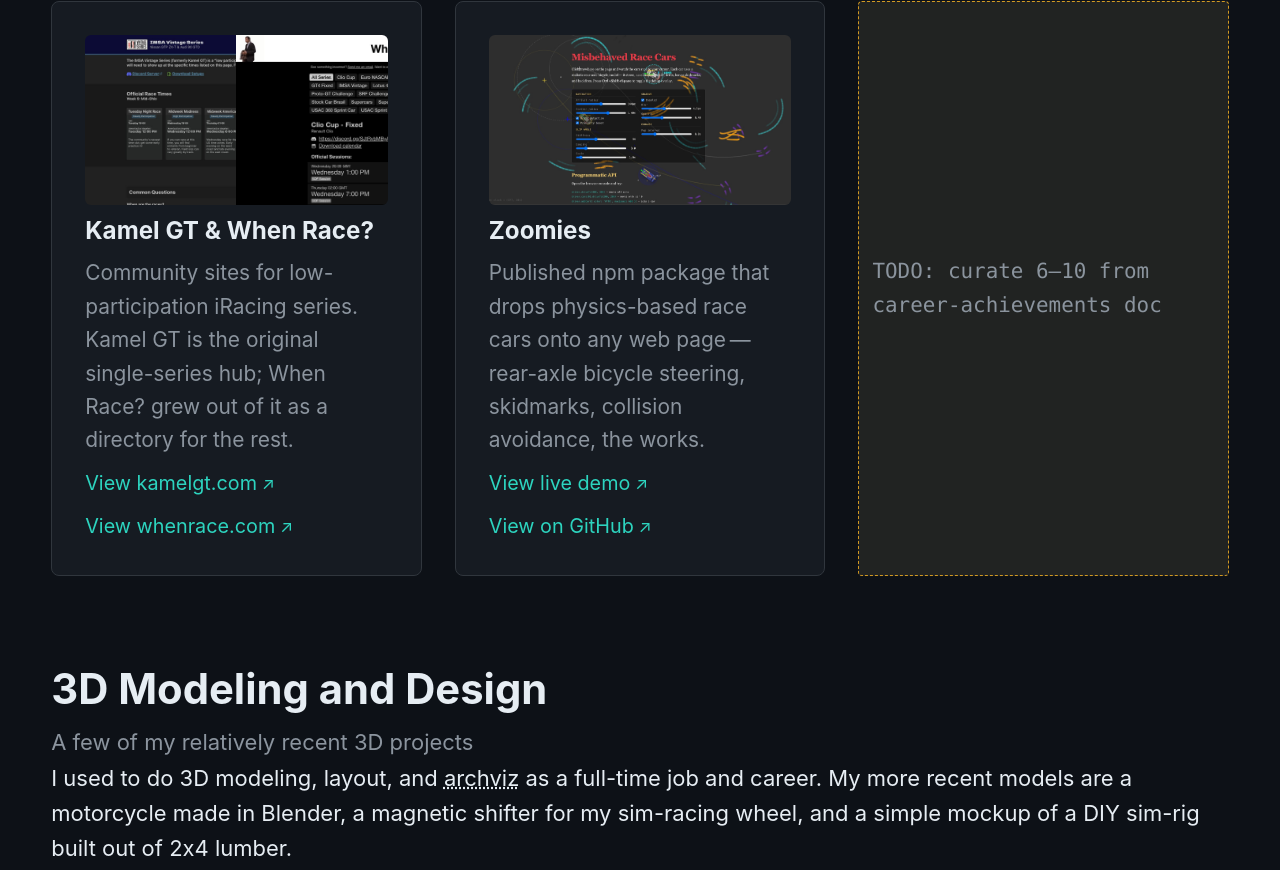
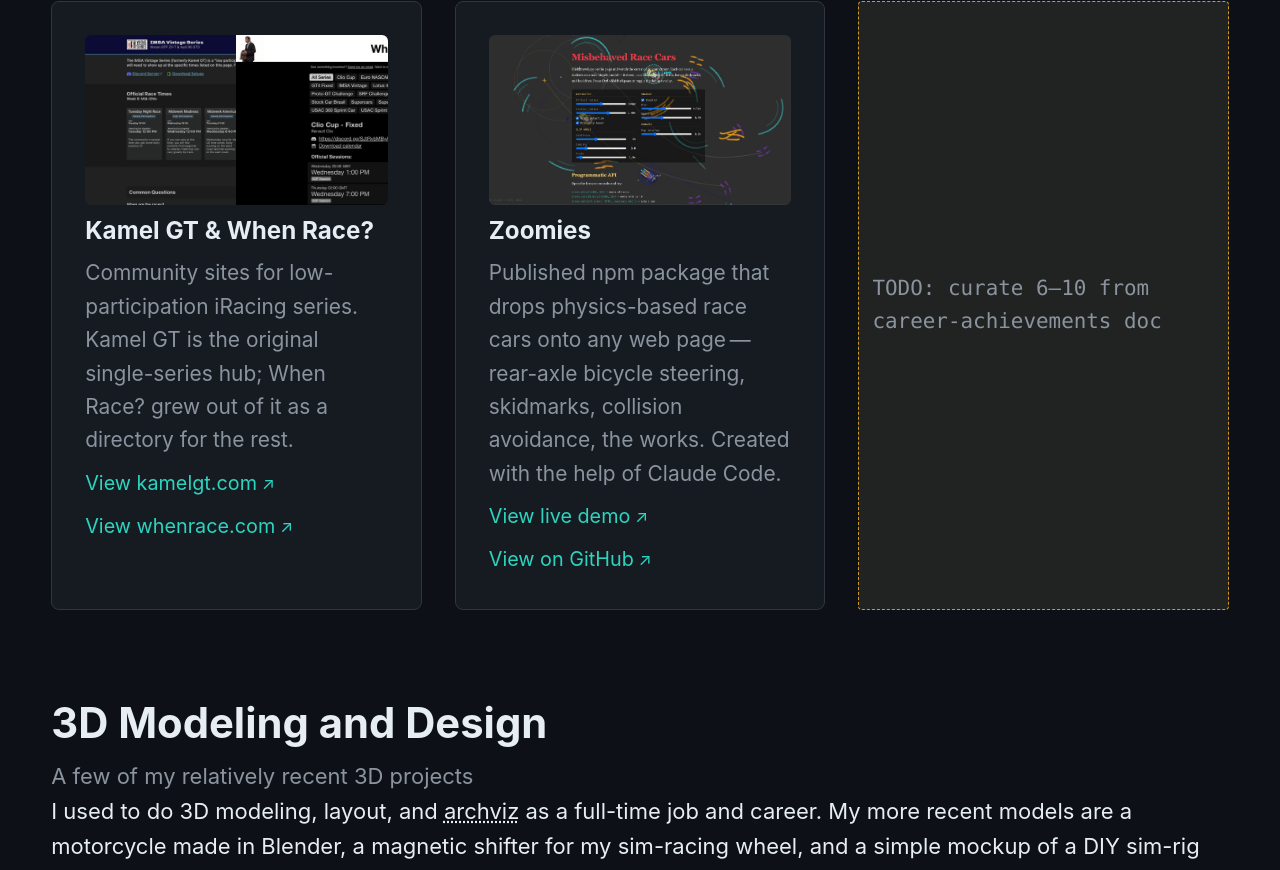
Before and after one commit to jamiehs/jamie3d-static, a website built with Vite: page index.html in a window 1280 px wide. Shown: the part 1656-2526 px from the top of the page. Built offline with nearby package versions, Linux system fonts and the light colour scheme.

Commit message:
Adds disclaimer for Zoomies which was basically vibe-coded with very specific outcomes and intentions.

```diff
--- a/index.html
+++ b/index.html
@@ -96,7 +96,7 @@
             <article class="card">
               <img class="card__thumb" src="/photos/web-projects/zoomies-debug.jpg" alt="Zoomies debug overlay showing car physics tuning controls, skidmarks, and steering vectors" loading="lazy" />
               <h3 class="card__title">Zoomies</h3>
-              <p class="card__body">Published npm package that drops physics-based race cars onto any web page&thinsp;—&thinsp;rear-axle bicycle steering, skidmarks, collision avoidance, the works.</p>
+              <p class="card__body">Published npm package that drops physics-based race cars onto any web page&thinsp;—&thinsp;rear-axle bicycle steering, skidmarks, collision avoidance, the works. Created with the help of Claude Code.</p>
               <a class="card__link" href="https://jamiehs.github.io/zoomies/" target="_blank" rel="noopener noreferrer">View live demo</a>
               <a class="card__link" href="https://github.com/jamiehs/zoomies" target="_blank" rel="noopener noreferrer">View on GitHub</a>
             </article>
```
